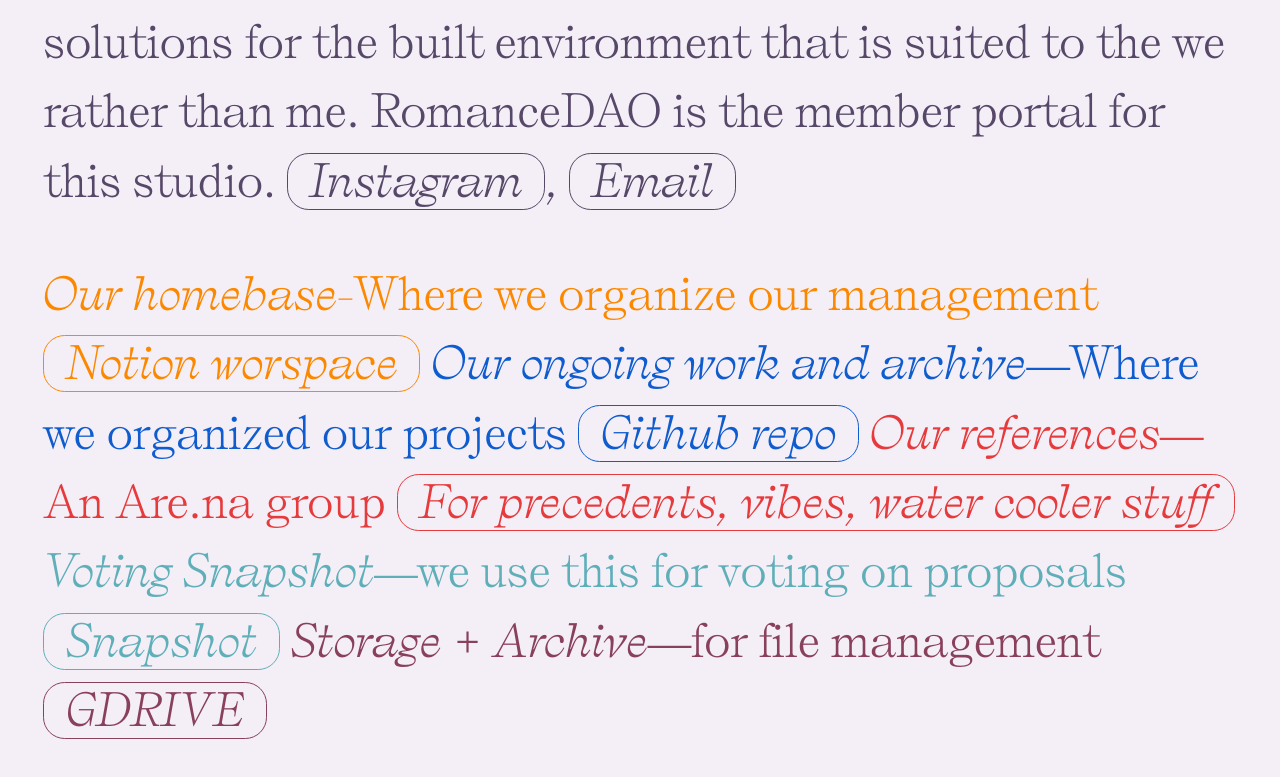
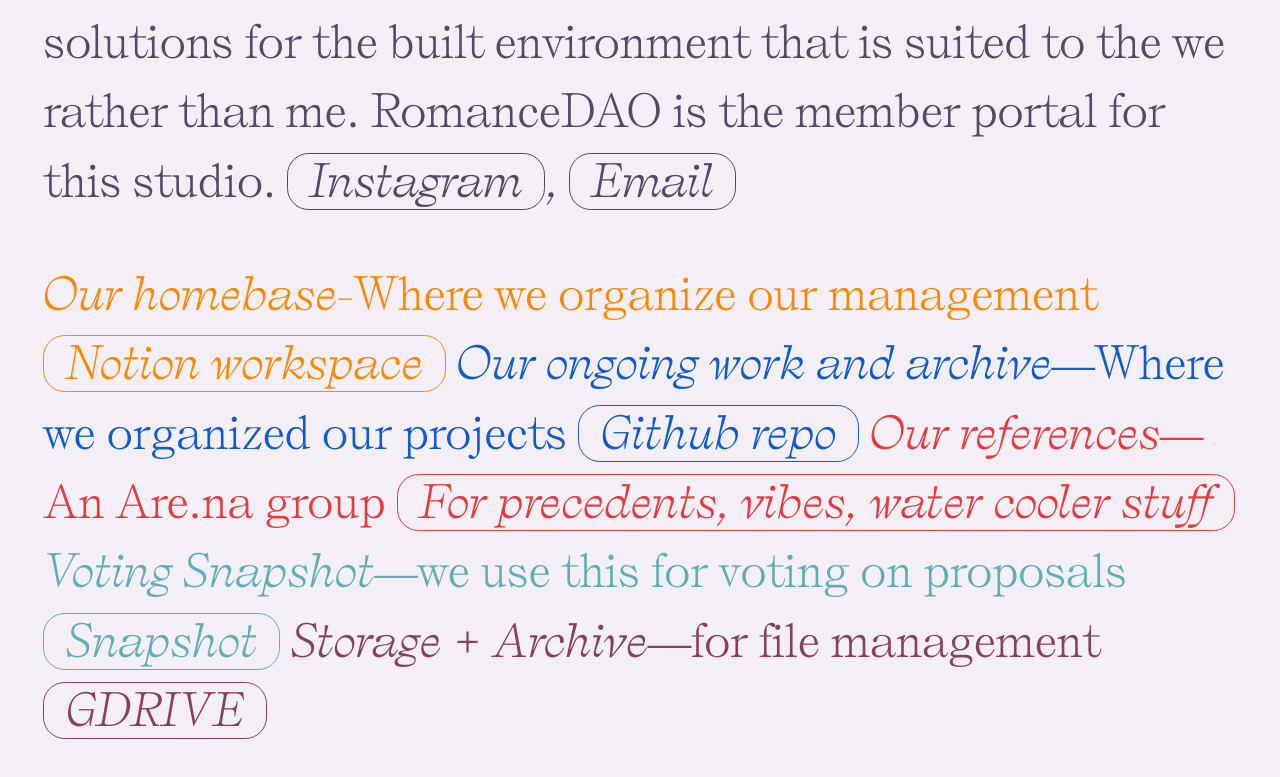
Before and after one commit to romanceoffice/romancedao-landing, a plain HTML site: page index.html in a window 1280 px wide. Shown: the part 580-1357 px from the top of the page. Drawn offline with Linux system fonts and the light colour scheme.

Commit message:
fixed links

```diff
--- a/index.html
+++ b/index.html
@@ -46,8 +46,8 @@
         <li>
           <em>Our homebase</em>-Where we organize our management
           <a
-            href="www.notion.so/romanceoffice"
-            >Notion worspace</a
+            href="https://notion.so/romanceoffice"
+            >Notion workspace</a
           >
         </li>
         <li>
```
